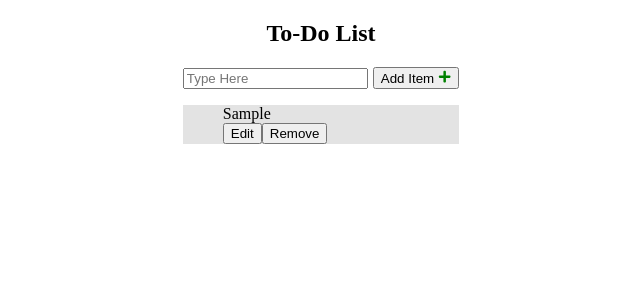
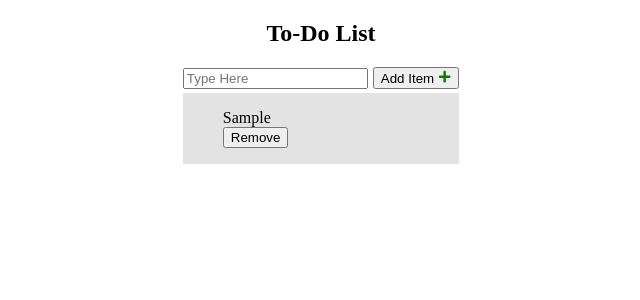
Before and after one commit to Aleydon/Simple-ToDo-List, a React (Create React App) app: page / in a window 1280 px wide. Both pictures are taken after typing "Sample" into the empty fields and a click on the button "Add Item". Shown: the top 300 px of the page, without its empty margins (319-959 px from the left). Built offline with nearby package versions, Linux system fonts and the light colour scheme.

Commit message:
Added Margins Bottom

```diff
--- a/src/components/style.css
+++ b/src/components/style.css
@@ -24,4 +24,12 @@ ul{
 .list-items{
     background-color: #E3E3E3;
     margin-top: 2px;
+    display: flex;
+    flex-direction: column;
 }
+
+
+
+.box2{
+    border-top: 2px white solid;
+}
--- a/src/components/todolist.js
+++ b/src/components/todolist.js
@@ -53,24 +53,23 @@ function TodoList() {
 
             <div className="container-items">
                 <div>
-                        <input type="text"  placeholder="Type Here" value={valueInput} onChange={(event) => {setValueInput(event.target.value)}} />
-                        <button onClick={handleAddButton} className="btnAdd">Add Item <FaPlus color="green" /></button>
-                    </div>
+                    <input type="text"  placeholder="Type Here" value={valueInput} onChange={(event) => {setValueInput(event.target.value)}} />
+                    <button onClick={handleAddButton} className="btnAdd">Add Item <FaPlus color="green" /></button>
+                </div>
 
                 <div className="list-items">
                     {todo.map((item) => {
                                 return(
                                     <div className="box2">
                                         <ul>
-                                            <li key={item}>{item}</li>
-                                            <button>Edit</button>
+                                            <li key={item}> {item}</li>
                                             <button>Remove</button>
                                         </ul>
                                     </div>
                             );
                     })}
                 </div>
-          </div>
+            </div>
       </div>
   )
 }
```
